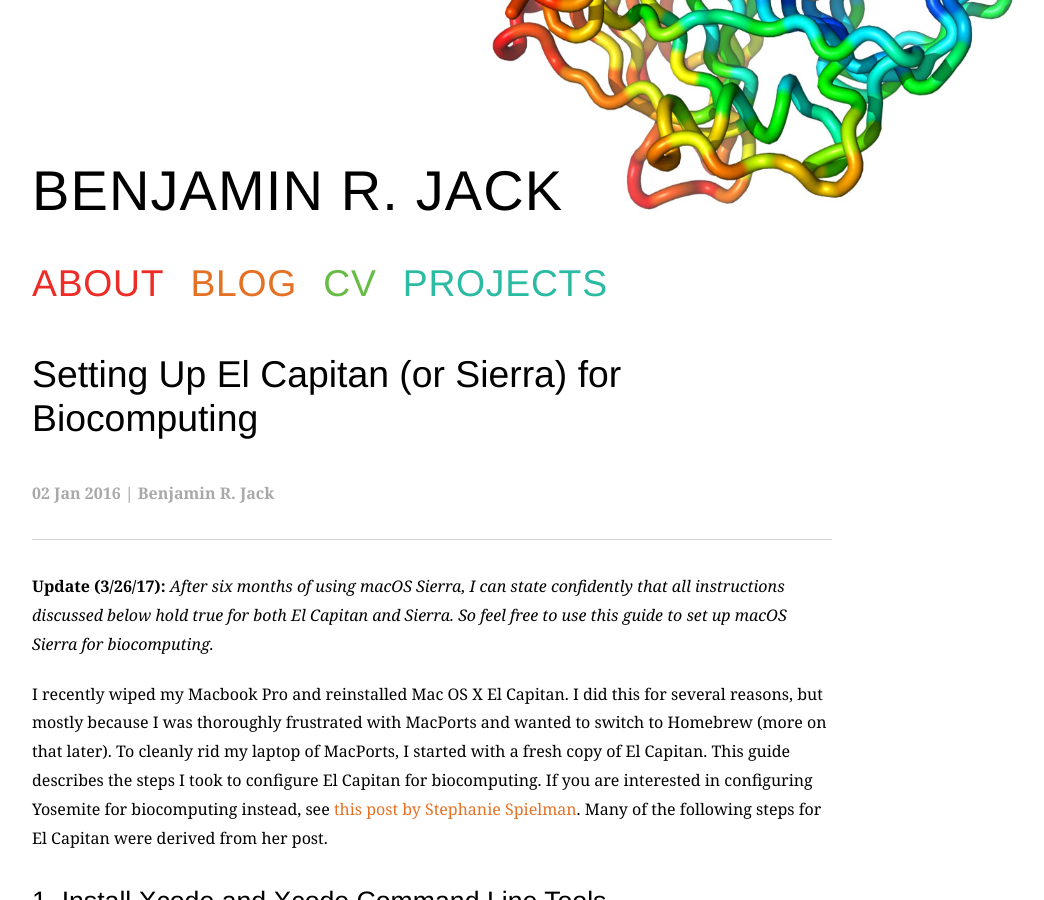
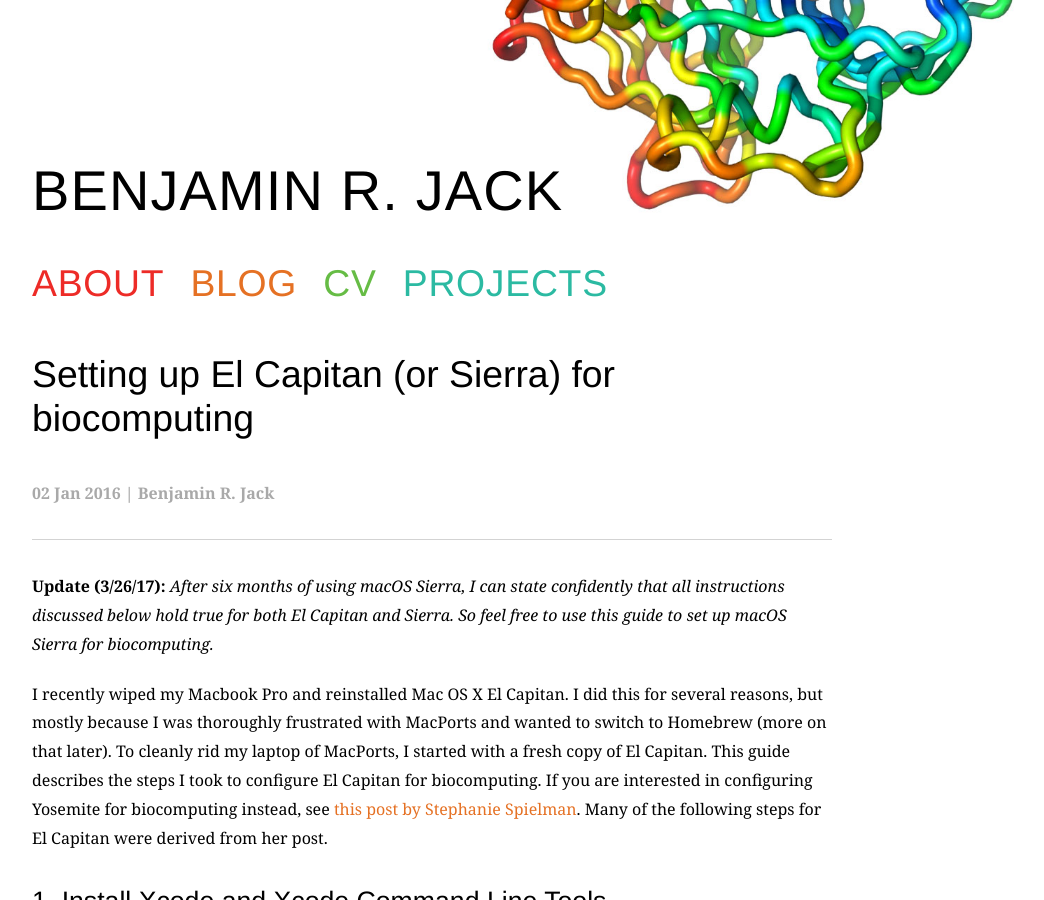
Before and after one commit to benjaminjack/benjaminjack.github.io, a Jekyll site: the page built from _posts/2016-01-02-el-capitan-biocomputing.md, in a window 1280 px wide and 900 px high. Shown: the whole window, without its empty margins (208-1252 px from the left). Built offline with Jekyll 4.4.1, drawn with Linux system fonts in a browser that asks for light colours; some web fonts are replaced.

```diff
--- a/_posts/2016-01-02-el-capitan-biocomputing.md
+++ b/_posts/2016-01-02-el-capitan-biocomputing.md
@@ -1,5 +1,5 @@
 ---
-title: Setting Up El Capitan (or Sierra) for Biocomputing
+title: Setting up El Capitan (or Sierra) for biocomputing
 author: Benjamin R. Jack
 layout: post
 excerpt: I recently wiped my Macbook Pro and reinstalled Mac OS X El Capitan. I did this for several reasons, but mostly because I was thoroughly frustrated with MacPorts and wanted to switch to Homebrew (more on that later). To cleanly rid my laptop of MacPorts, I started with a fresh copy of El Capitan. This guide describes the steps I took to configure El Capitan for biocomputing.
```
